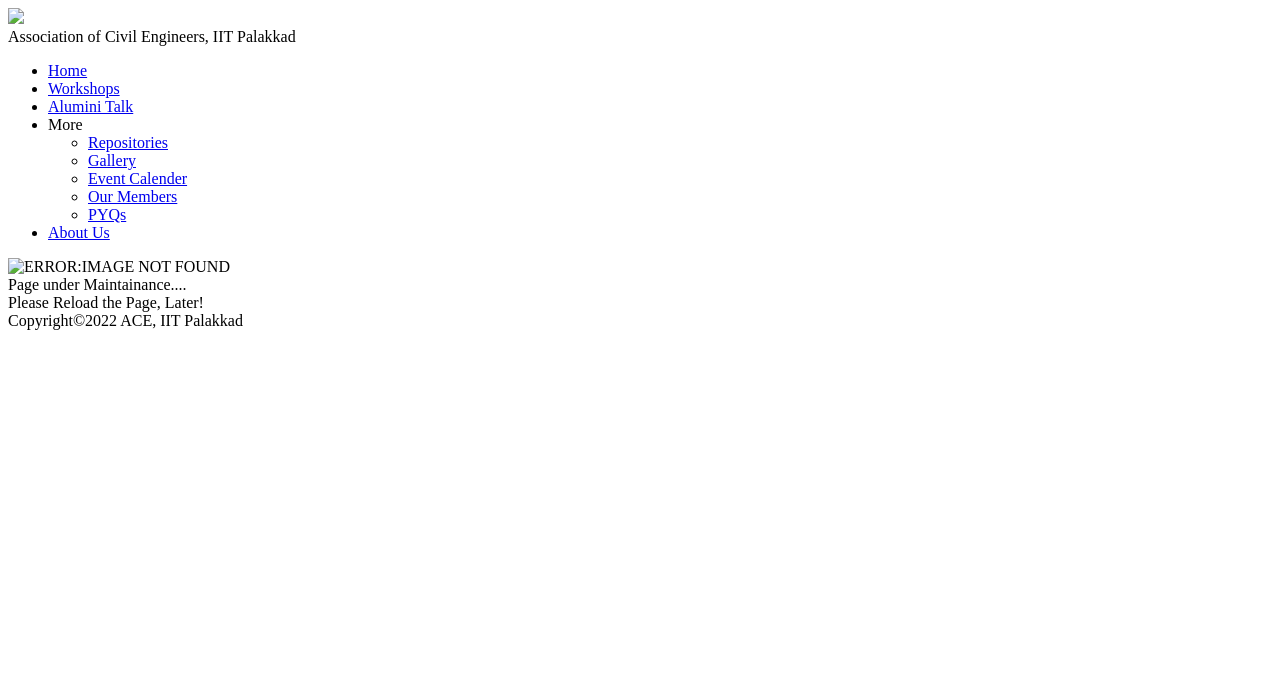
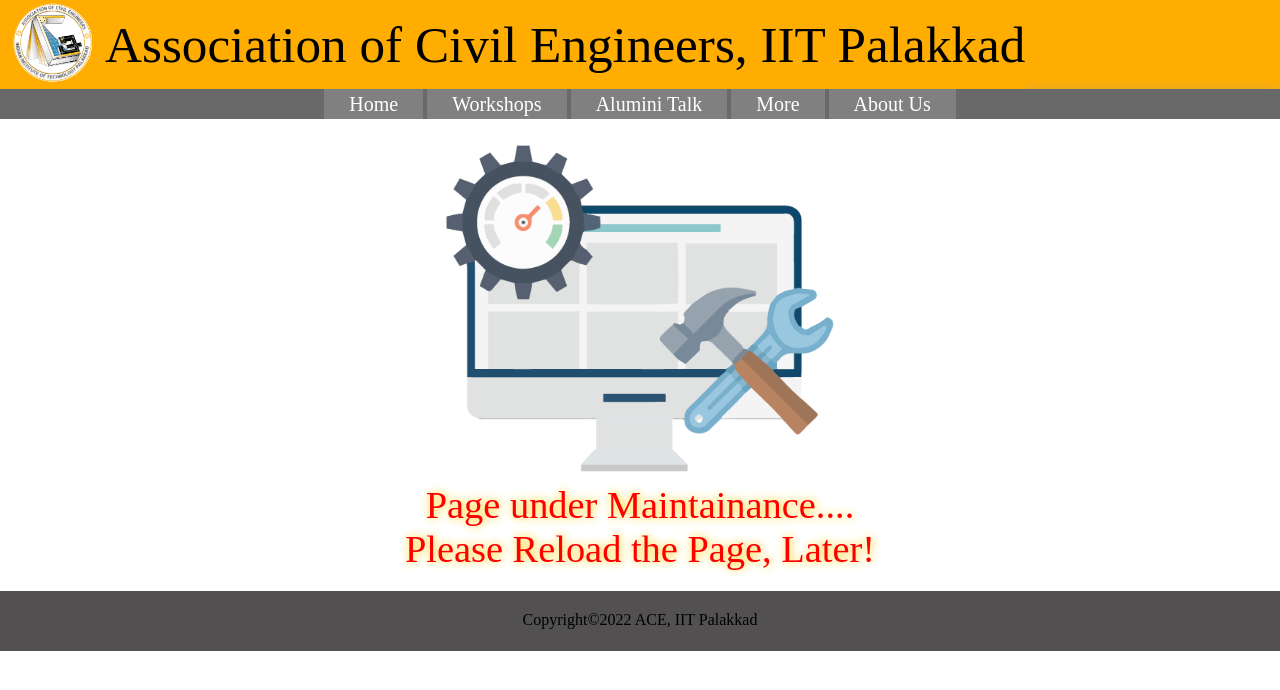
Before and after one commit to Shubham0a/ACE-website-22, a plain HTML site: page gallery.html in a window 1280 px wide. Drawn offline with Linux system fonts and the light colour scheme; the site is published under a folder, as on GitHub Pages, so addresses that start at the root find nothing.

Commit message:
Update gallery.html

```diff
--- a/gallery.html
+++ b/gallery.html
@@ -5,17 +5,17 @@
     <meta http-equiv="X-UA-Compatible" content="IE=edge">
     <meta name="viewport" content="width=device-width, initial-scale=1.0">
     <title>Gallery | ACE IIT Palakkad</title>
-    <link rel="shortcut icon" type="text/css" href="/images/icons/ace_logo.png">
+    <link rel="shortcut icon" type="text/css" href="images/icons/ace_logo.png">
     <!-- linking css file -->
-    <link rel="stylesheet" type="text/css" href="/css/maintain.css">
-    <link rel="stylesheet" type="text/css" href="/css/design.css">
+    <link rel="stylesheet" type="text/css" href="css/maintain.css">
+    <link rel="stylesheet" type="text/css" href="css/design.css">
 
 </head>
 <body>
     <!-- header for title -->
     <div class="head-container">
         <div class="head-content">
-            <div id="page-logo"><img src="/images/icons/ace_logo.png" width="85"></div>
+            <div id="page-logo"><img src="images/icons/ace_logo.png" width="85"></div>
             <div id="page-title">Association of Civil Engineers, IIT Palakkad</div>
         </div>
     </div>
@@ -42,7 +42,7 @@
     <!-- Website Under Maintainance -->
     <div class="maintainance">
         <div id="maintainance-content">
-            <div class="maintain-img-box"><img id="maintain-img" src="/images/icons/maintenance (2).png" alt="ERROR:IMAGE NOT FOUND"></div>
+            <div class="maintain-img-box"><img id="maintain-img" src="images/icons/maintenance (2).png" alt="ERROR:IMAGE NOT FOUND"></div>
             <div class="content">Page under Maintainance....</div>
             <div class="content">Please Reload the Page, Later!</div>
         </div>
```
